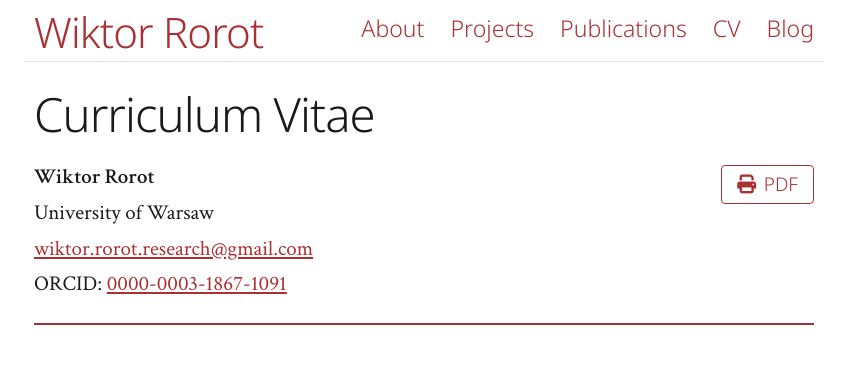
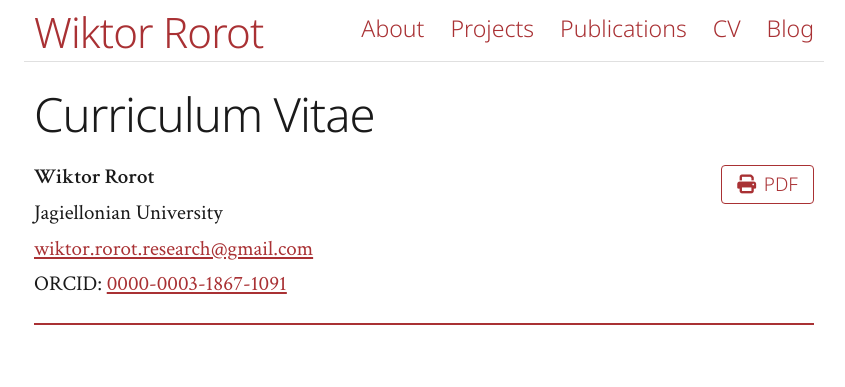
Before and after one commit to wikror/wikror.github.io, a Jekyll site: the page built from cv/index.md, in a window 1280 px wide and 900 px high. Shown: the top 387 px of the window, without its empty margins (216-1061 px from the left). Built offline with Jekyll 4.4.1, drawn with Linux system fonts in a browser that asks for light colours; a style sheet for code colours, icons or effects is not loaded.

Commit message:
affiliation fixed in cv

```diff
--- a/cv/index.md
+++ b/cv/index.md
@@ -7,7 +7,7 @@ layout: page
   <div class="cv-header">
     <div class="cv-contact">
       <strong>Wiktor Rorot</strong><br>
-      University of Warsaw<br>
+      Jagiellonian University<br>
       <a href="mailto:wiktor.rorot.research@gmail.com">wiktor.rorot.research@gmail.com</a><br>
       ORCID: <a href="https://orcid.org/0000-0003-1867-1091" target="_blank" rel="noopener">0000-0003-1867-1091</a>
     </div>
```
